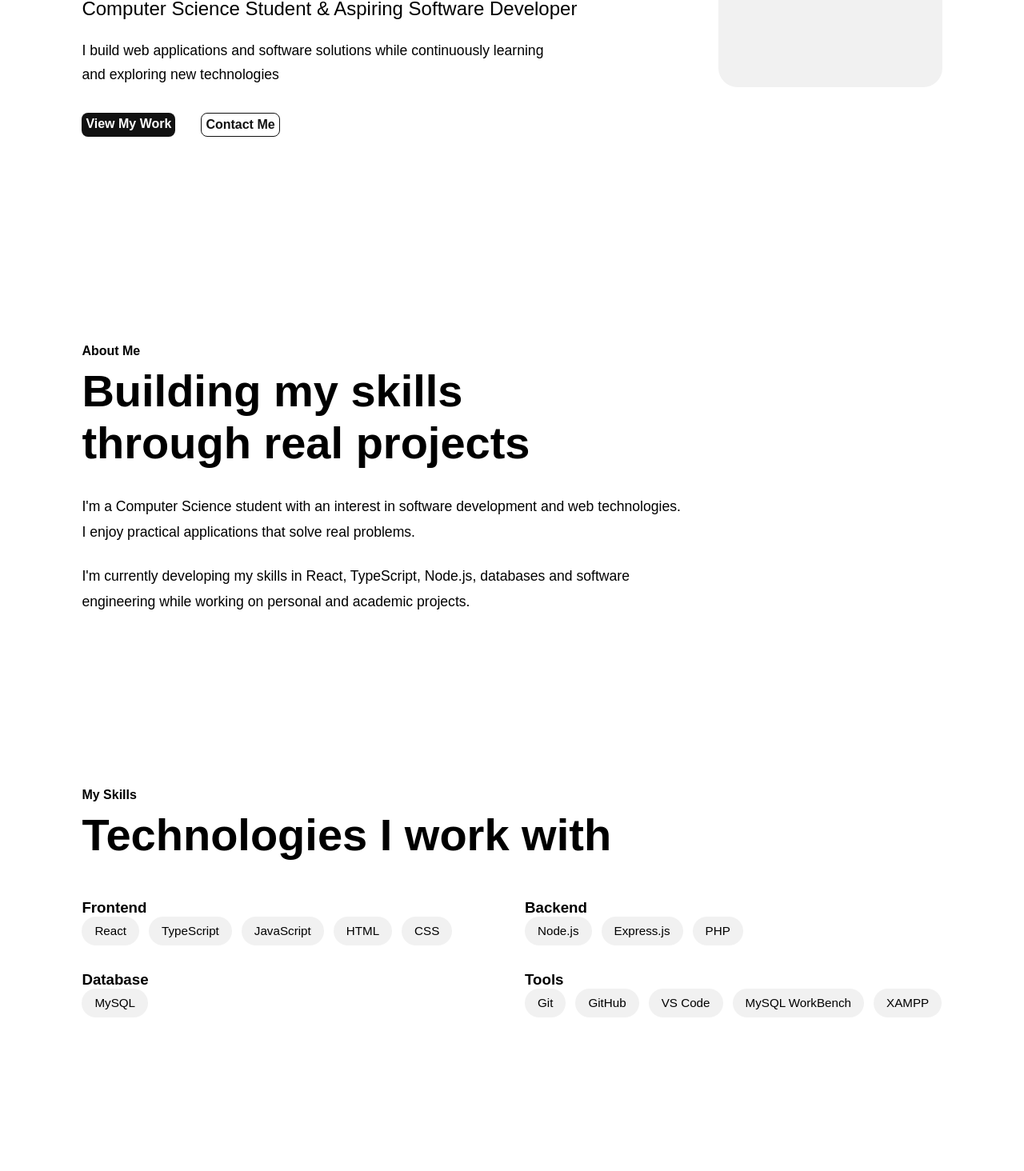
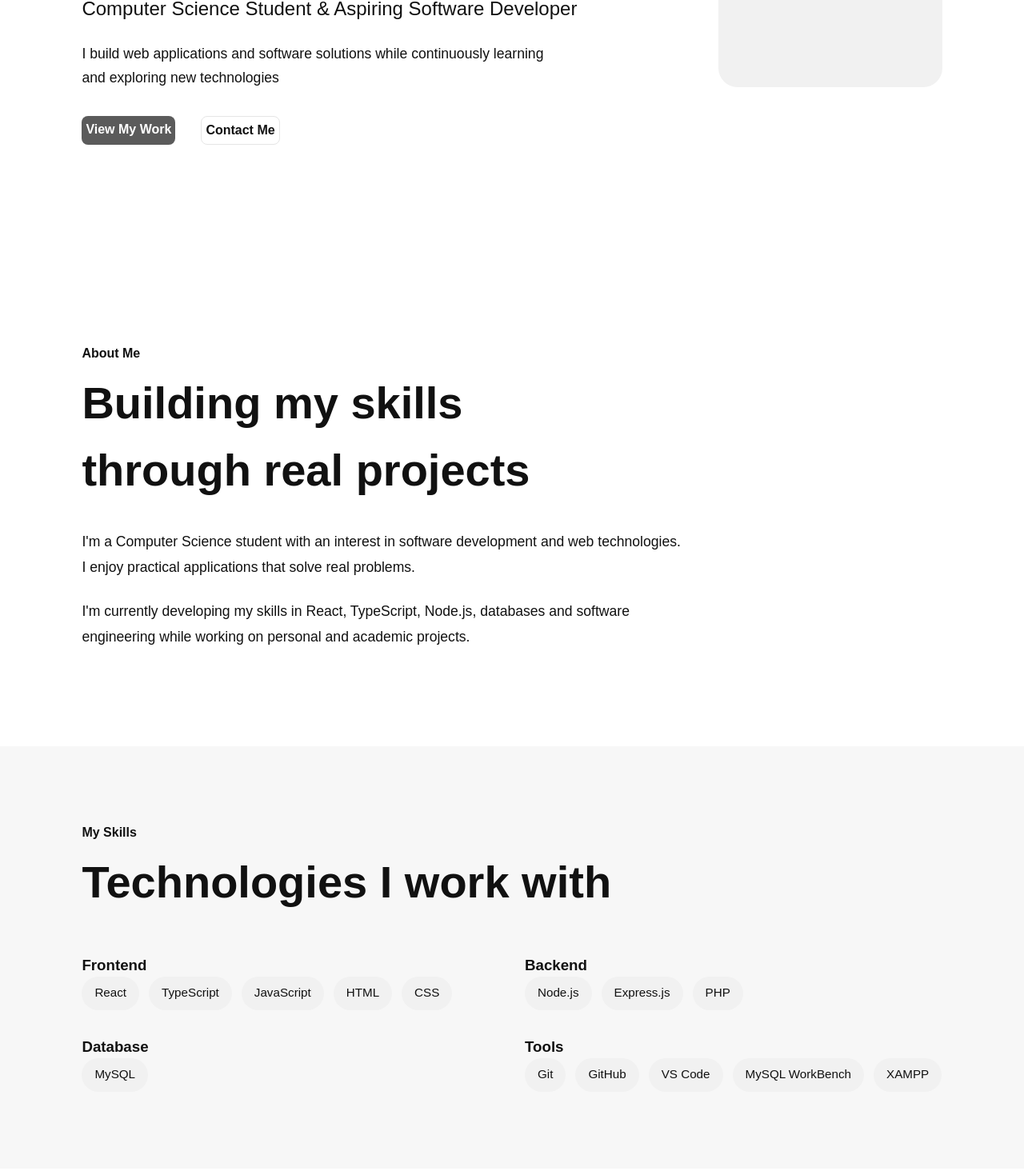
Before and after one commit to Phathu-Lidzhade/portfolio, a React (Vite) app in the folder my-portfolio/: page / in a window 1280 px wide. Shown: the part 467-1931 px from the top of the page at 80% size. Built offline with nearby package versions, Linux system fonts and the light colour scheme.

Commit message:
improved project visuals

```diff
--- a/my-portfolio/src/index.css
+++ b/my-portfolio/src/index.css
@@ -1,11 +1,46 @@
+:root {
+  --background: #ffffff;
+  --surface: #f7f7f7;
+  --text: #111111;
+  --text-muted: #666666;
+  --border: #e5e5e5;
+  --accent: #5b5b5b;
+  --accent-dark: #464646;
+
+  --max-width: 1200px;
+
+  --section-padding: 6rem 8%;
+
+  --radius-small: 8px;
+  --radius-medium: 16px;
+  --radius-large: 24px;
+}
+
 * {
   margin: 0;
   padding: 0;
   box-sizing: border-box;
 }
 
+html {
+  scroll-behavior: smooth;
+}
+
 body {
   font-family: Arial, Helvetica, sans-serif;
+  background: var(--background);
+  color: var(--text);
+  line-height: 1.5;
+}
+
+a {
+  color: inherit;
+}
+
+button,
+input,
+textarea {
+  font: inherit;
 }
 
 .hero {
@@ -60,18 +95,37 @@ body {
   border-radius: 8px;
   text-decoration: none;
   font-weight: 600;
+
+  transition:
+    background 0.2s ease,
+    color 0.2 ease,
+    border-color 0.2 ease,
+    transform 0.2 ease;
+}
+
+.btn:hover {
+  transform: translateY(-2px);
 }
 
 .primary-btn {
-  background: #111;
+  background: var(--accent);
   color: white;
   padding: 5px;
 }
 
+.primary-btn:hover {
+  background: var(--accent-dark);
+}
+
 .secondary-btn {
-  border: 1px solid #111;
-  color: #111;
+  border: 1px solid var(--border);
+  color: var(--text);
   padding: 5px;
+}
+
+.secondary-btn:hover {
+  border-color: var(--accent);
+  color: var(--accent);
 }
 
 .hero-visual{
@@ -95,7 +149,7 @@ body {
 }
 
 .about {
-  padding: 6rem 8%;
+  padding: var(--section-padding);
 }
 
 .about-container {
@@ -128,7 +182,7 @@ body {
 }
 
 .skills{
-  padding: 6rem 8%;
+  padding: var(--section-padding);
 }
 
 .skills-container {
@@ -179,7 +233,7 @@ body {
 }
 
 .projects {
-  padding: 6rem 8%;
+  padding: var(--section-padding);
 }
 
 .projects-container {
@@ -259,7 +313,7 @@ body {
 }
 
 .education {
-  padding: 6rem 8%;
+  padding: var(--section-padding);
 }
 
 .education-container {
@@ -314,8 +368,13 @@ body {
   line-height: 1.7;
 }
 
+.skills,
+.education {
+  background: var(--surface);
+}
+
 .contact {
-  padding: 6rem 8%;
+  padding: var(--section-padding);
 }
 
 .contact-container {
@@ -405,8 +464,8 @@ body {
   position: sticky;
   top: 0;
   z-index: 1000;
-  background: white;
-  border-bottom: 1px solid #eee;
+  background: var(--background);
+  border-bottom: 1px solid var(--border);
 }
 
 .navbar-container {
@@ -421,7 +480,7 @@ body {
 }
 
 .navbar-logo {
-  color: #111;
+  color: var(--text);
   text-decoration: none;
   font-size: 1.2rem;
   font-weight: 700;
@@ -518,8 +577,8 @@ body {
 
     padding: 1.5rem 6%;
 
-    background: white;
-    border-bottom: 1px solid #eee;
+    background: var(--background);
+    border-bottom: 1px solid var(--border);
   }
 
   .nav-menu.open {
```
